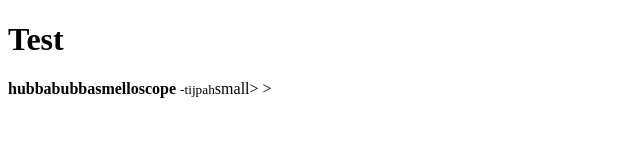
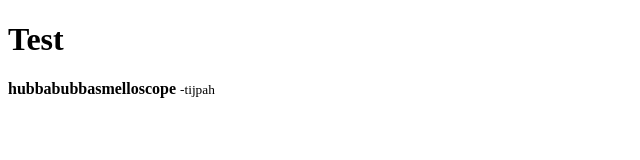
Before and after one commit to WellCoolOK/Modeling-Portfolio.io, a plain HTML site: page index.html in a window 1280 px wide. Shown: the full height of the page, 0-640 px from the left. Drawn offline with Linux system fonts and the light colour scheme.

Commit message:
Fixed tijpah's word

```diff
--- a/index.html
+++ b/index.html
@@ -7,6 +7,6 @@
 </head>
 <body>
   <h1>Test</h1>
-  <p><b>hubbabubbasmelloscope</b> <small>-tijpah</small>small> ></p>
+  <p><b>hubbabubbasmelloscope</b> <small>-tijpah</small></p>
 </body>
 </html>
```
